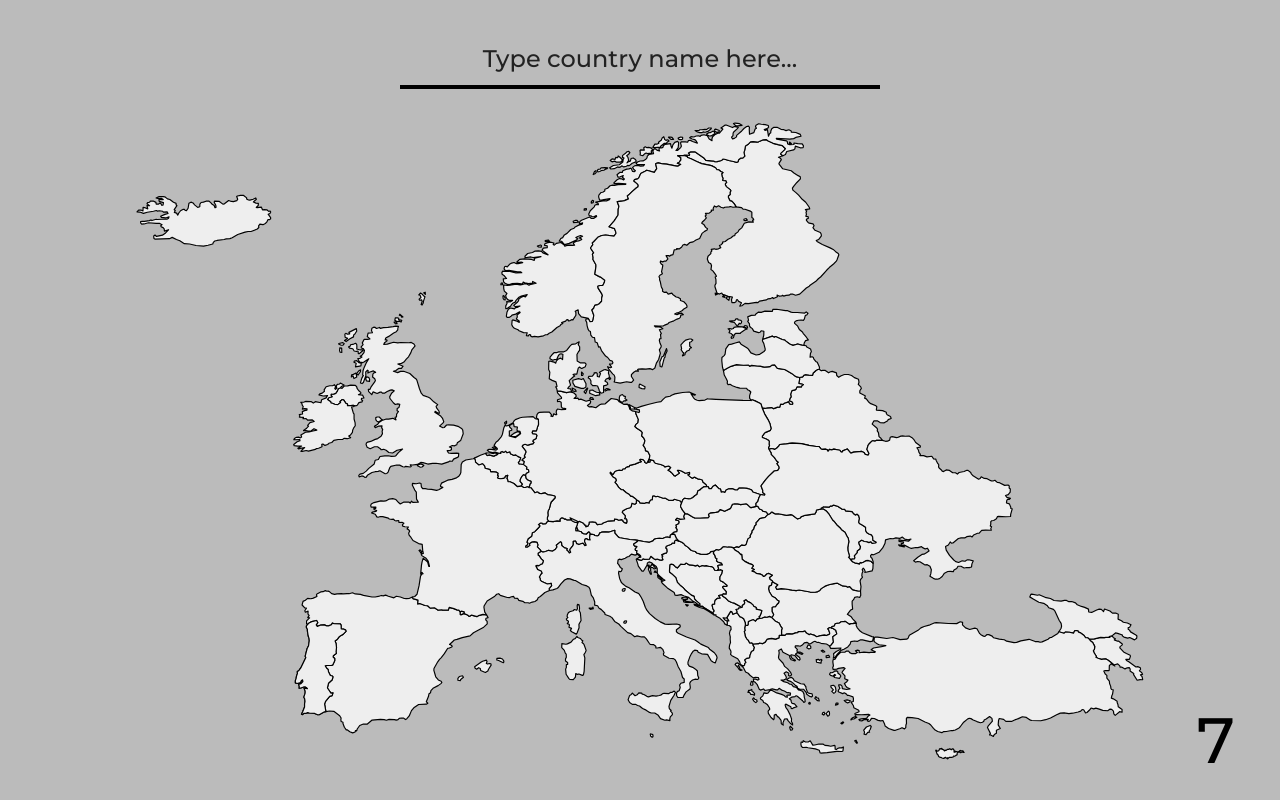
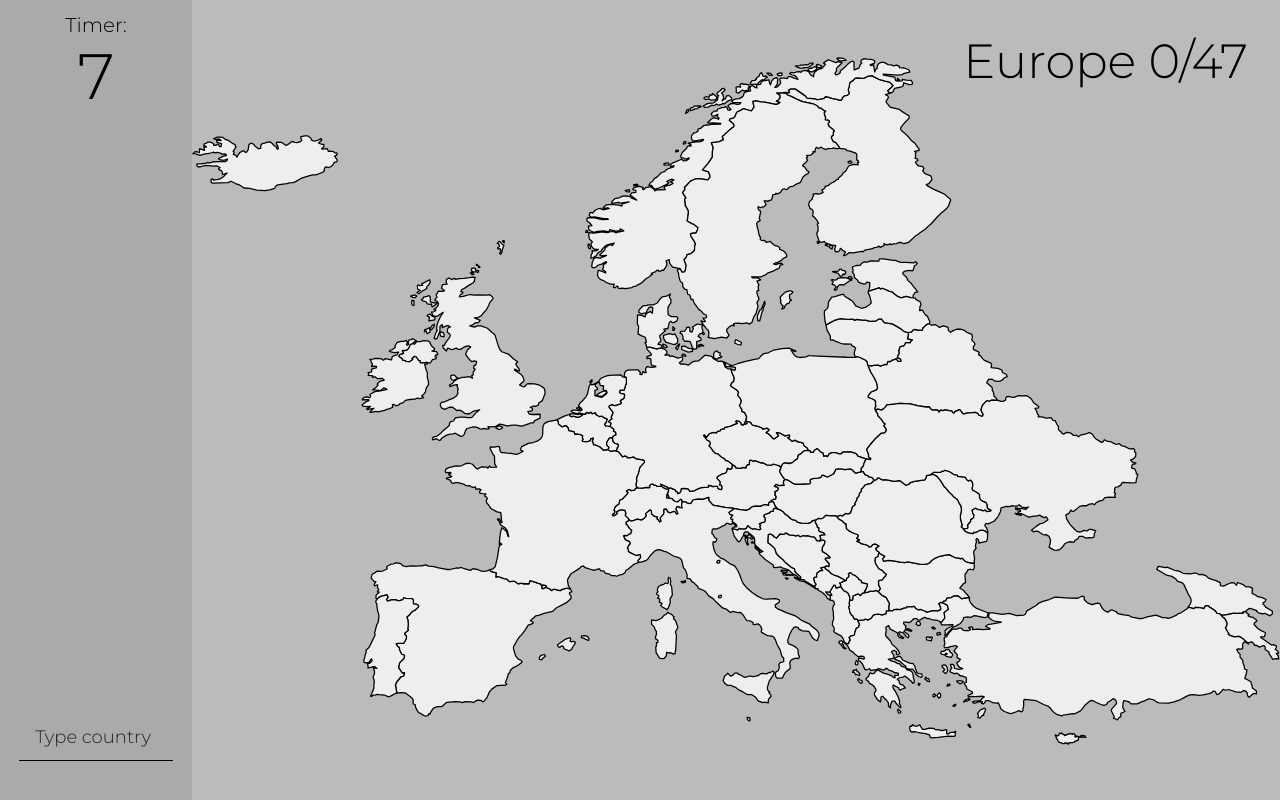
Before and after one commit to rederdariusz/mapgames-ui, an Angular app: page /europe in a window 1280 px wide. Built offline with nearby package versions, Linux system fonts and the light colour scheme.

Commit message:
New layout + new features

```diff
--- a/src/app/app.component.html
+++ b/src/app/app.component.html
@@ -1,7 +1,4 @@
-<section class="map">
-  <router-outlet (activate)="onRouterOutletActivate($event)"></router-outlet>
-</section>
-
+<section class="panel">
   <section class="guesser">
     <input
       type="text"
@@ -10,11 +7,28 @@
       placeholder="Type country name here..."
     />
   </section>
+  <section class="history">
+    @for (country of guessed; track $index) {
+    <div>{{ country | titlecase }}</div>
+    }
+  </section>
 
-@if(game.running) {
   <section class="timer">
+    <span>Timer: </span>
     {{ game.time.minutes > 0 ? game.time.minutes + ":" : ""
     }}{{ game.time.minutes > 0 && game.time.seconds < 10 ? "0" : ""
     }}{{ game.time.seconds }}
   </section>
+</section>
+
+<section class="map">
+  <router-outlet (activate)="onRouterOutletActivate($event)"></router-outlet>
+
+  @if (game.map) {
+  <span class="name"
+    >{{ game.map.name }} {{ game.guessed.length }}/{{
+      game.map.countries.length
+    }}</span
+  >
   }
+</section>
--- a/src/app/app.component.scss
+++ b/src/app/app.component.scss
@@ -7,17 +7,34 @@
   background-color: #bbb;
   grid-template-areas:
     "map"
-    "."
-    "guesser";
-  grid-template-rows: auto 1fr 4rem;
+    "panel";
+  grid-template-rows: auto 1fr;
   grid-template-columns: 100vw;
 
   & > .map {
     grid-area: map;
     display: flex;
+    flex-direction: column;
     justify-content: center;
     align-items: center;
+    position: relative;
+
+    & > .name {
+      font-size: 1.5rem;
+      font-family: "MontserratLight", sans-serif;
     }
+  }
+
+  & > .panel {
+    grid-area: panel;
+    display: grid;
+    grid-template-areas:
+      "guesser"
+      "guessed"
+      "timer";
+    grid-template-rows: 8rem 1fr 8rem;
+    grid-template-columns: 100%;
+    background-color: #aaa;
     & > .guesser {
       grid-area: guesser;
       display: flex;
@@ -25,6 +42,7 @@
       gap: 0.25rem;
       justify-content: center;
       align-items: center;
+      background-color: #aaa;
 
       & > span {
         font-size: 1.55rem;
@@ -32,28 +50,65 @@
       }
 
       & > input {
-      width: 30rem;
-      font-size: 1.5rem;
+        font-size: 1.25rem;
         text-align: center;
+        width: 80%;
+      }
+    }
+
+    & > .history {
+      display: flex;
+      flex-direction: column;
+      align-items: center;
+      padding-block: 2rem;
+      row-gap: 1rem;
+      overflow: hidden;
+
+      & > div {
+        font-size: 1.25rem;
       }
     }
 
     & > .timer {
       grid-area: timer;
       display: flex;
+      flex-direction: column;
       justify-content: center;
       align-items: center;
       text-align: center;
       font-size: 4rem;
+
+      & > span {
+        font-size: 1.25rem;
+      }
+    }
   }
 
   @include for-tablet-landscape-up {
-    grid-template-areas:
-      ". guesser ."
-      ". map ."
-      ". map timer"
-      ". . timer";
-    grid-template-rows: 15vh 70vh 10vh 5vh;
-    grid-template-columns: 10vw 80vw 10vw;
+    grid-template-areas: "panel map";
+    grid-template-rows: 100vh;
+    grid-template-columns: 15vw 85vw;
+
+    & > .map {
+      & > .name {
+        display: block;
+        position: absolute;
+        top: 2rem;
+        right: 2rem;
+        font-size: 3rem;
       }
     }
+    & > .panel {
+      grid-template-areas:
+        "timer"
+        "guessed"
+        "guesser";
+      grid-template-rows: 8rem 1fr 8rem;
+      grid-template-columns: 100%;
+
+      & > .history {
+        flex-direction: column-reverse;
+      }
+    }
+  }
+}
--- a/src/app/app.component.ts
+++ b/src/app/app.component.ts
@@ -7,15 +7,21 @@ import {
 } from '@angular/core';
 import { RouterOutlet } from '@angular/router';
 import { EuropeComponent } from './europe/europe.component';
-import { IGuessable } from '../shared/interfaces/guessable.interface';
 import { FormControl, ReactiveFormsModule } from '@angular/forms';
-import { DatePipe } from '@angular/common';
+import { DatePipe, TitleCasePipe } from '@angular/common';
 import { Game } from './game.class';
+import { Map } from '../shared/abstracts/map.class';
 
 @Component({
   selector: 'root',
   standalone: true,
-  imports: [RouterOutlet, EuropeComponent, ReactiveFormsModule, DatePipe],
+  imports: [
+    RouterOutlet,
+    EuropeComponent,
+    ReactiveFormsModule,
+    DatePipe,
+    TitleCasePipe,
+  ],
   schemas: [CUSTOM_ELEMENTS_SCHEMA],
   templateUrl: './app.component.html',
   styleUrl: './app.component.scss',
@@ -27,12 +33,16 @@ export class AppComponent {
   public game = new Game();
   public guesser = new FormControl('', { nonNullable: true });
 
+  public get guessed(): string[] {
+    return this.game.guessed.slice().reverse();
+  }
+
   public ngOnInit(): void {
     this.game.start();
 
     this.game.change.subscribe(() => {
       this._cdRef.markForCheck();
-    })
+    });
 
     this.guesser.valueChanges.subscribe((guess) => {
       let guessed = this.game.guess(guess);
@@ -40,7 +50,7 @@ export class AppComponent {
     });
   }
 
-  public onRouterOutletActivate(component: IGuessable) {
+  public onRouterOutletActivate(component: Map) {
     this.game.map = component;
   }
 }
--- a/src/app/europe/europe.component.html
+++ b/src/app/europe/europe.component.html
@@ -163,11 +163,7 @@
     id="PL"
     name="poland"
   />
-  <path
-    d="M306 611.9l-1.2 0.2-4.5 2.5-1.3 0-2.5-1.1-4.5-0.4-1.5-0.3-1.8 0.7-1.5 0-1.1 1-0.8-0.3 1-2.1 1.6-4.1 0-2.6 0.4-2.2-0.3-2.1-0.7-1.4 1.1-3.5 0-1.8-0.9-2.3 2.8 0.3-1.7-1.4-1.5 0-2.3 0.9-1.5 0.1 0.1-1.4-0.5-1.8 2-0.6 1.6-1.7-0.3-1.6-1.2 1.1-0.6 1.4-2.8 0.7-1.5-0.5 0-1.9 0.6-1.7 0.4-2.3 0.8-2.2-0.2-1.4 1.6-1.3 1.4-1.9 4.3-8.9-0.6-1 1.7-6.6 1.2-2.3 0.6-4.3-0.2-2-0.7-2-0.7-4.3 0-1.4-0.9-1.8 0.1-1 1.4-1.7 1.2-1.1 1.9-0.9 4.1-1 1 1.8-1.3 1.9 0.9 1.3 3-1.1 2.9-0.1 2.2 0.8 1.4 0 2.5-0.9 0.8-1.4 1.5 0.5 5.2 0.1 0.7 1.1 0.1 3.1 1.9 0.2 1.9 0.9 0.3 1.1-2.5 2.5-2.1 1.1-1.6 1.4-1.1 1.6-2 1.6 0.8 2 0.4 3.5-0.4 3.8 0.4 1.1-2.7 2.1-0.2 1 1.4 1.3 0 1.9-1.7 3.5-1 0.5-4.3 0-1.1 0.3 1.1 1.9 1.4 1.2 0.3 1.9 1.6 3.2 1.7 0.4 0.5 0.8-0.6 2.4-3.2 3-0.9 4 3 4.3 1.7-0.2-0.7 2.4-2.1 0.6-3.5 4.3-0.8 2.2 1.1 6.4z"
-    id="PT"
-    name="portugal"
-  />
+
   <path
     d="M751.4 483.2l1.5 1.6 1.8 0.9 4 0.9 0.6-1.2 0.9 0.3 1.6-0.5 2.2-1.3 2.2-0.2 2.2 0.7 1.9 1.8-0.2 4.3-0.7 2.1-6.2 1.3 0.4-0.6-0.7-2-1-1-0.9 1.1 0.6 1.7-0.7 1.4-0.2 2.4 0.6 0.9-1.6 2-0.5 1.3 0.8 4.8-0.4 3.7-2 0-2.6-0.5-2.2-0.7-2.5-2.6-1.7 0.5-0.9-0.6-3.2-0.4-4.5-2.3-2.9 0.4-4.4 0.9-3.2 1.2-3.3 2.1-1.2 1.6-1.6 0.9-2.3 0.6-4.2-0.2-9.4-1.7-2.5 0.5-3.5-0.4-5.3-1-3.9-0.3-3.7 0.6-0.9-1.8 1.8-2-4.3-2.5-0.8-1.2-1.6-0.9-0.5-1.7 2.5-1.8-3-1.6-1.7 0.5-1.7 1.8-1.3 0.2-1-1.2-1.5-0.7-3.5-0.7-1.5-1.2-2.1-0.6 0.2-0.6 1.8-0.8-2.3-1.1 1.5-2-0.9-1.1-2.6-0.8-3.8-1.9-2.2-1.8-0.4-4.1-0.8 0.2-1.8-2-2.9-1.7-1.7-2 3.2-0.9 1.4 0.5 2.5-2 2.6 0.3 1.3-0.9 1.5-4.7 2.1-1.5-0.2-1.3 1.6-2.7 0-1.2 1.4-1.5 0.7-2.5 1.4-1.4-0.1-1.7 1.2-1 1.9-2.4 4.6-1.1 2.2-2.3 2.1-0.9 0.9-1.2 0.7 0 2.7 1.5 2.7-0.1 6.9 1.4 3.6-0.7 1.2 0.3 4.3 3.3 2.1-0.5 1-1.2 3.4-1.3 8.4-1.2 1.1-1.9 0.2-1.4 3.7-0.8 2.1 0 2.5 1.6 2.5 3 3 4.9 1.5 1.3 2.5 3.2 2.1 1.8 1.3 1.7 3 2.1 1.4 2.9 1.4 2.3 0.5 2.9-0.9 4.8 0.1 2.6 1.4 5-0.9 0.7 2 2.3z"
     id="RO"
@@ -206,7 +202,7 @@
   <path
     d="M674 532.8l-2.1 0.4-1.5 1.9-1.6-1.2-1 0.1-3.4 1.5-0.2 2.6-0.5 0.8-1.7-0.3-0.1-2.2-1.4-3.2-1.9-1.3-1.4-0.5-2-2.9-0.5-0.4 0.2-1.3-0.9-1.5 2-0.4 0.2-0.7 1.6-0.4 1.5-0.5 0-1.4 1.7-1.3 0.4-1-0.6-1.6 1.7-0.9 1.1 1.3 2.8 1.3 2.3 2.1 0.2 0.7 2.2 1.2 0 1.3 4.7 1.2-0.2 1.2-1.2 3.2-1 0.9 0.6 1.3z"
     id="XK"
-    name="Kosovo"
+    name="kosovo"
   />
   <path
     d="M452.2 392.5l-0.6 1.2-3.2 1.5-3.9-1.1-1.2 0.6-1.2-0.7-0.3-1.3 2.8-0.4 3.5 0.7 1.5-0.6 1.2 0.5 1.4-0.4z m-3.4-5.3l1.5 1.4-1.5 0.3-1.6-1 1.6-0.7z m18.1-8.5l-3-0.4-0.9-0.7 2.4-1.7 3.2-1.5 1.7 0.4 0.5 0.9-1.1 1.1-2.8 1.9z m-7.6-11.5l-1.1 1.1-0.6-1.4 1.7-1.4 0 1.7z m-7.1 25.3l-2.6-0.8-2.2 0.5-2.8-0.7-1.7-1.3 1.2-0.7 2.3-0.1 4 0.7 1.2-0.9-0.6-1-2.3-2.1 1.6-2.7 1.4-1 3.2-3.8 0.9-2 1.2-5.5 1-2 1.4 0.5 2-0.8 3.4-2 1-1.7 1-0.9 4-1.6 2.1-0.4 8.9-0.5 1.8 1.7 2.7 0.6 0.1 4.3-0.7 1.7-1.1 3.8-3.1-0.1-0.6 1.6 0.7 1 2.6 0.3 0.8 1-0.6 2.6-2.6 1.6-0.3 0.9 1 0.9-0.7 1-4.5 1.3-2.3-0.8-1.8 0.7-0.7 1.1 3.1 4.1 0 1.2-1.3 2.8 0.7 1.2-2.2 1.6-0.5 0.8 1.9 1.2-0.6 2.4-1.2-0.1-2.4-0.3-0.7-1.1 1.1-1.3 1-2.9-2.6-1.1-1.7-1.3-1.9 0.4-2.6-1.4-0.5-1.6-2.5 0.8-1.1-1.3-1.5 1-1.5-0.8-1.4 0.7 0.2 0.9-2.1-0.3z m18.1-15.6l0.9-0.9-0.5-1.9-2.1-0.3-0.5-0.8 0.4-2.5-2.8-0.4-0.4-2.5-1.5 0.3-2.3 1.5 0.6 1.3 1.6 1.6 0 0.9-2.1 0.7 0.1 2.6-0.2 1.6 5.4 1.4 3.4-2.6z"
--- a/src/app/europe/europe.component.ts
+++ b/src/app/europe/europe.component.ts
@@ -2,9 +2,10 @@ import {
   ChangeDetectionStrategy,
   Component,
   ElementRef,
+  OnInit,
   viewChild,
 } from '@angular/core';
-import { IGuessable } from '../../shared/interfaces/guessable.interface';
+import { Map } from '../../shared/abstracts/map.class';
 
 @Component({
   selector: 'europe',
@@ -13,12 +14,21 @@ import { IGuessable } from '../../shared/interfaces/guessable.interface';
   styleUrl: './europe.component.scss',
   changeDetection: ChangeDetectionStrategy.OnPush,
 })
-export class EuropeComponent implements IGuessable {
+export class EuropeComponent extends Map implements OnInit {
   private _svg = viewChild.required<ElementRef>('svg');
 
-  public guess(country: string): boolean {
+  constructor() {
+    super('Europe', []);
+  }
+
+  public ngOnInit(): void {
+    this.countries = [
+      ...this._svg().nativeElement.getElementsByTagName('path'),
+    ].map((p) => p.getAttribute('name'));
+  }
+
+  public override guess(country: string): boolean {
     let path = this._svg().nativeElement.querySelector(`[name="${country}"]`);
-
     if (!path) return false;
 
     path.style.fill = '#06c258';
--- a/src/app/game.class.ts
+++ b/src/app/game.class.ts
@@ -1,16 +1,25 @@
-import { ChangeDetectorRef, EventEmitter } from '@angular/core';
-import { IGuessable } from '../shared/interfaces/guessable.interface';
+import { EventEmitter } from '@angular/core';
+import { Map } from '../shared/abstracts/map.class';
 
 export class Game {
   private _timer!: any; // interval
 
   public running: boolean = false;
   public time: Time = new Time();
-  public map!: IGuessable;
+  public map?: Map;
+  public guessed: string[] = [];
+
+  // events
   public change = new EventEmitter();
 
   public guess(country: string): boolean {
-    return this.map.guess(country.toLocaleLowerCase());
+    let guess = country.toLocaleLowerCase();
+    if (this.guessed.includes(guess)) return false;
+
+    let guessed = this.map!.guess(guess);
+    if (guessed) this.guessed.push(guess);
+    if (this.allGuessed()) this.stop();
+    return guessed;
   }
 
   public start(): void {
@@ -19,10 +28,14 @@ export class Game {
     this.change.emit();
   }
 
-  private stop(): void {
+  public stop(): void {
     this.stopTimer();
     this.running = false;
     this.change.emit();
+  }
+
+  public allGuessed(): boolean {
+    return this.map!.countries.length === this.guessed.length;
   }
 
   private startTimer(): void {
@@ -41,6 +54,9 @@ export class Game {
 
   private stopTimer(): void {
     clearInterval(this._timer);
+  }
+
+  private clearTimer(): void {
     this.time = new Time();
   }
 }
--- /dev/null
+++ b/src/shared/abstracts/map.class.ts
@@ -0,0 +1,15 @@
+import { IGuessable } from '../interfaces/guessable.interface';
+
+export abstract class Map implements IGuessable {
+  public name: string = '';
+  public countries: string[] = [];
+
+  constructor(name: string, countries: string[]) {
+    this.name = name;
+    this.countries = countries;
+  }
+
+  public guess(country: string): boolean {
+    throw new Error('Method not implemented.');
+  }
+}
--- a/src/shared/styles/input.scss
+++ b/src/shared/styles/input.scss
@@ -1,14 +1,15 @@
 input {
-  font-size: 1.5rem;
   background-color: transparent;
   outline: none;
   border: 0;
-  border-bottom: 0.25rem solid black;
+  border-bottom: 0.06125rem solid black;
   padding: 0.75rem 1rem;
   text-align: center;
-  font-family: "Montserrat", sans-serif;
+  font-family: "MontserratLight", sans-serif;
 }
 
 input::placeholder {
   color: #222;
+  font-size: 1.125rem;
+  font-family: 'MontserratLight', sans-serif;
 }
--- a/src/styles.scss
+++ b/src/styles.scss
@@ -3,6 +3,10 @@
 @font-face {
   font-family: "Montserrat";
   src: url("../public/fonts/Montserrat-Medium.ttf");
+}
+@font-face {
+  font-family: "MontserratLight";
+  src: url("../public/fonts/Montserrat-Light.ttf");
 }
 
 body {
@@ -12,7 +16,7 @@ body {
   height: 100vh;
   max-width: 100vw;
   max-height: 100vh;
-  font-family: "Montserrat", sans-serif;
+  font-family: "MontserratLight", sans-serif;
 }
 
 * {
```
Also changed, not shown: public/fonts/Montserrat-Light.ttf (added). Lines whose indentation alone changed are shown as unchanged.
